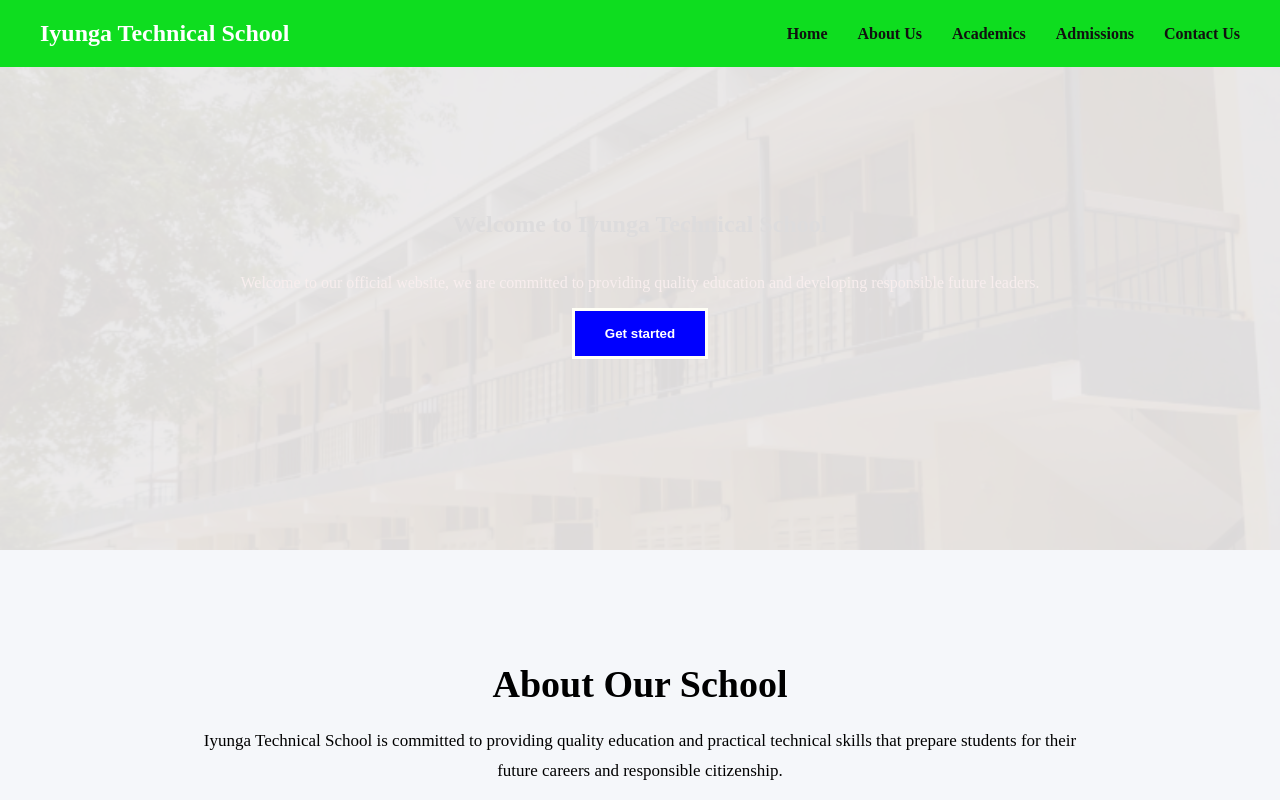
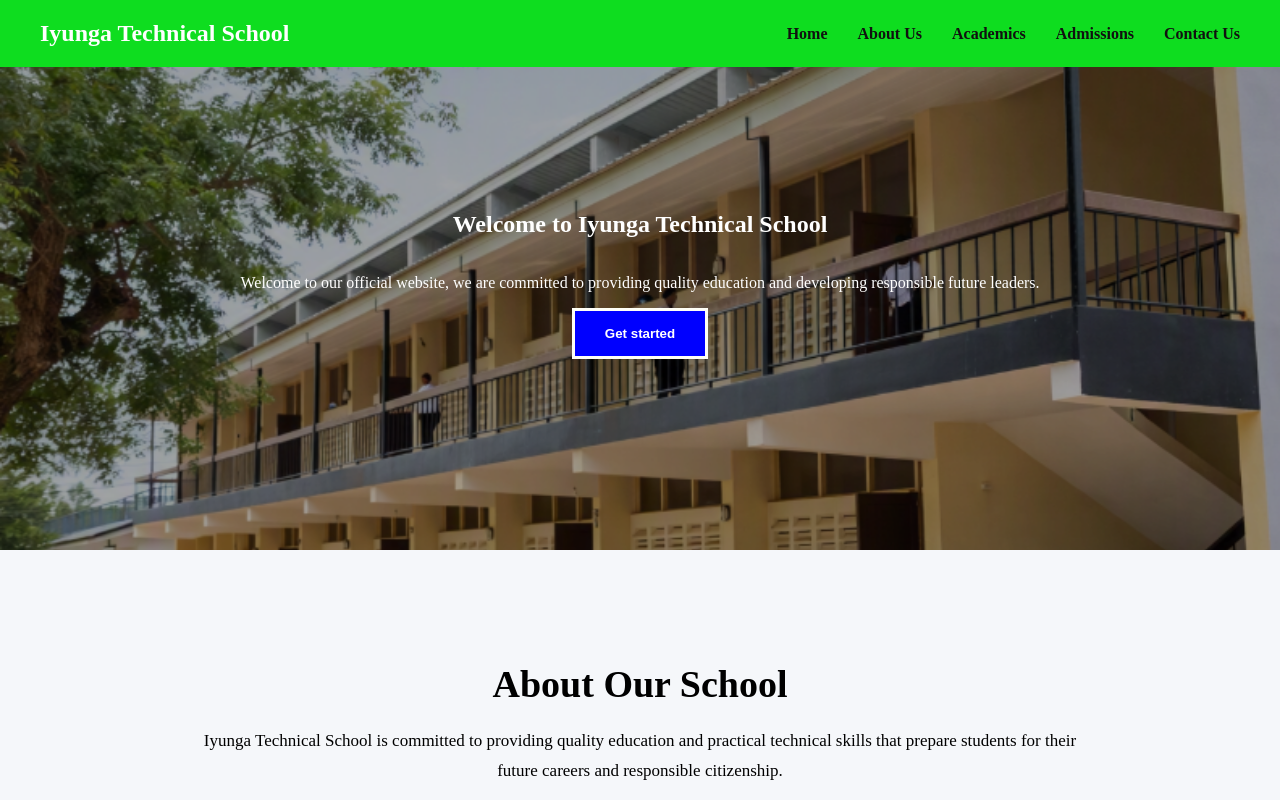
Before and after one commit to kelvinowenya2903-glitch/iyunga-technical-school, a React (Vite) app: page / in a window 1280 px wide. Shown: the top 800 px of the page. Built offline with nearby package versions, Linux system fonts and the light colour scheme.

Commit message:
Improve hero overlay

```diff
--- a/src/App.css
+++ b/src/App.css
@@ -16,7 +16,6 @@
     outline-offset: 2px;
   }
 }
-
 .hero {
   height: 450px;
   background-image: url("./assets/jengo.png");
@@ -30,17 +29,17 @@
   align-items: center;
   text-align: center;
   position: relative;
-  color: rgb(248, 238, 238);
-}
+  color: white;
+}
+
 .hero::before {
   content: "";
   position: absolute;
   inset: 0;
-  background: rgba(236, 234, 234, 0.932);
-}
-.hero h1{
-  color: #111827;
-}
+  background: rgba(0, 0, 0, 0.35);
+}
+
+.hero h1,
 .hero p,
 .hero button {
   position: relative;
```
